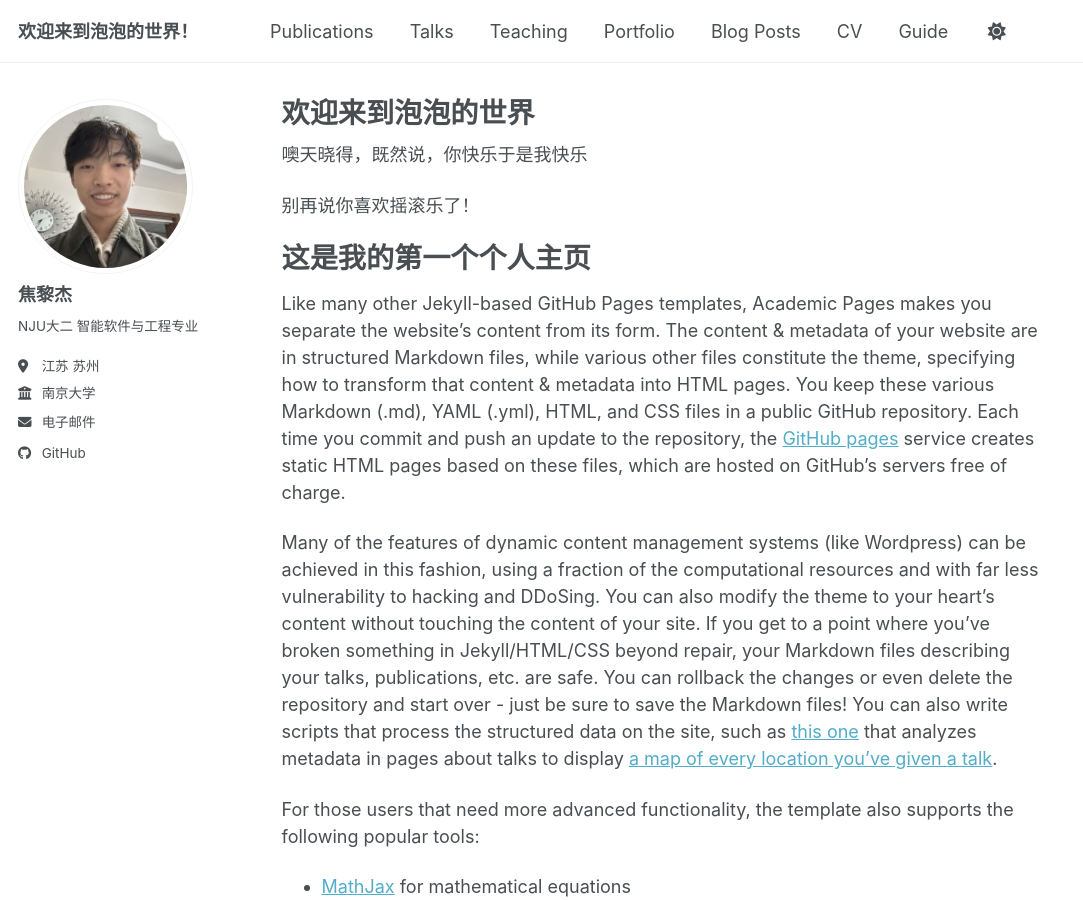
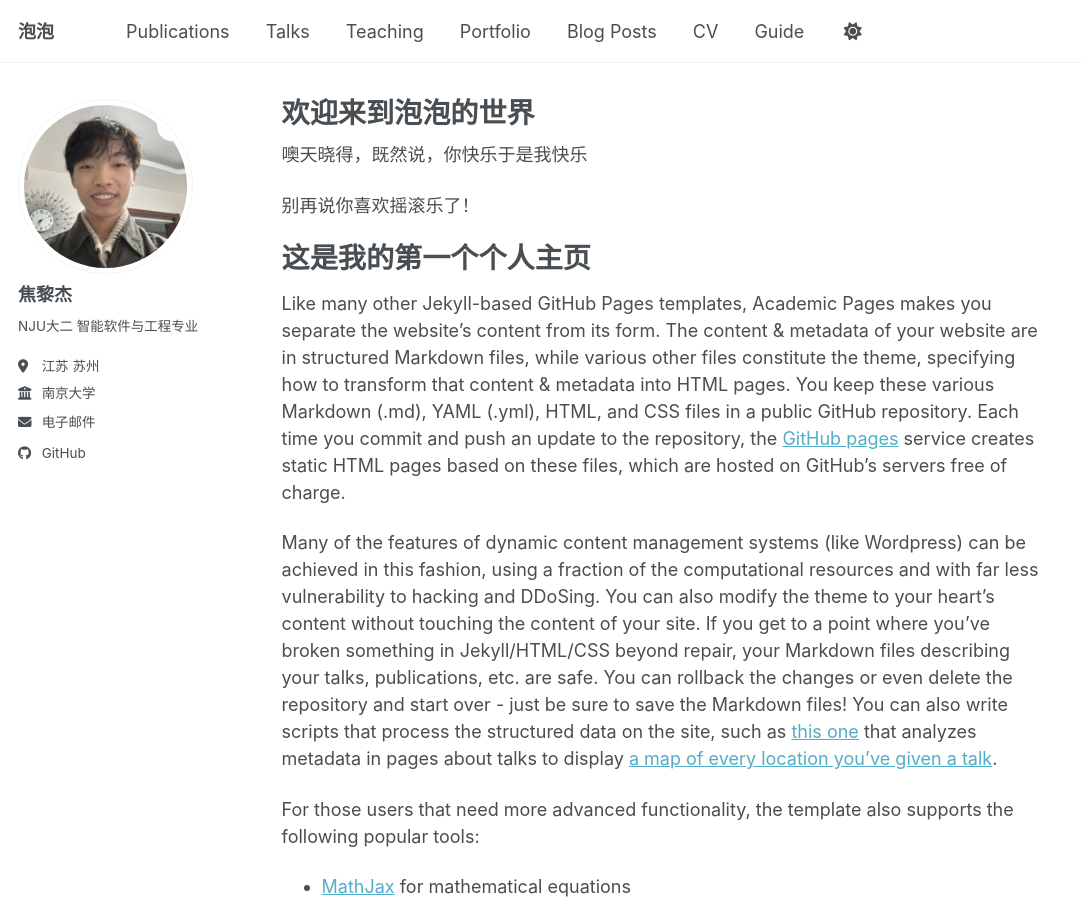
Before and after one commit to jlj25/jlj25.github.io, a Jekyll site: the page built from _pages/about.md, in a window 1280 px wide and 900 px high. Shown: the whole window, without its empty margins (0-1083 px from the left). Built offline with Jekyll 4.4.1, drawn with Linux system fonts in a browser that asks for light colours; a script bundle is joined from its source files by our own code; library files that are not in the unit come from our copies.

```diff
--- a/_config.yml
+++ b/_config.yml
@@ -9,7 +9,7 @@
 # Basic Site Settings
 locale                   : "zh-CN"
 site_theme               : "default" # Currently available options are "default", "air"
-title                    : "欢迎来到泡泡的世界！"
+title                    : "泡泡"
 title_separator          : "-"
 name                     : &name "焦黎杰"
 description              : &description "焦黎杰的个人主页"   # Update this with a general description of your site, this is the default if not overridden by a page
```
